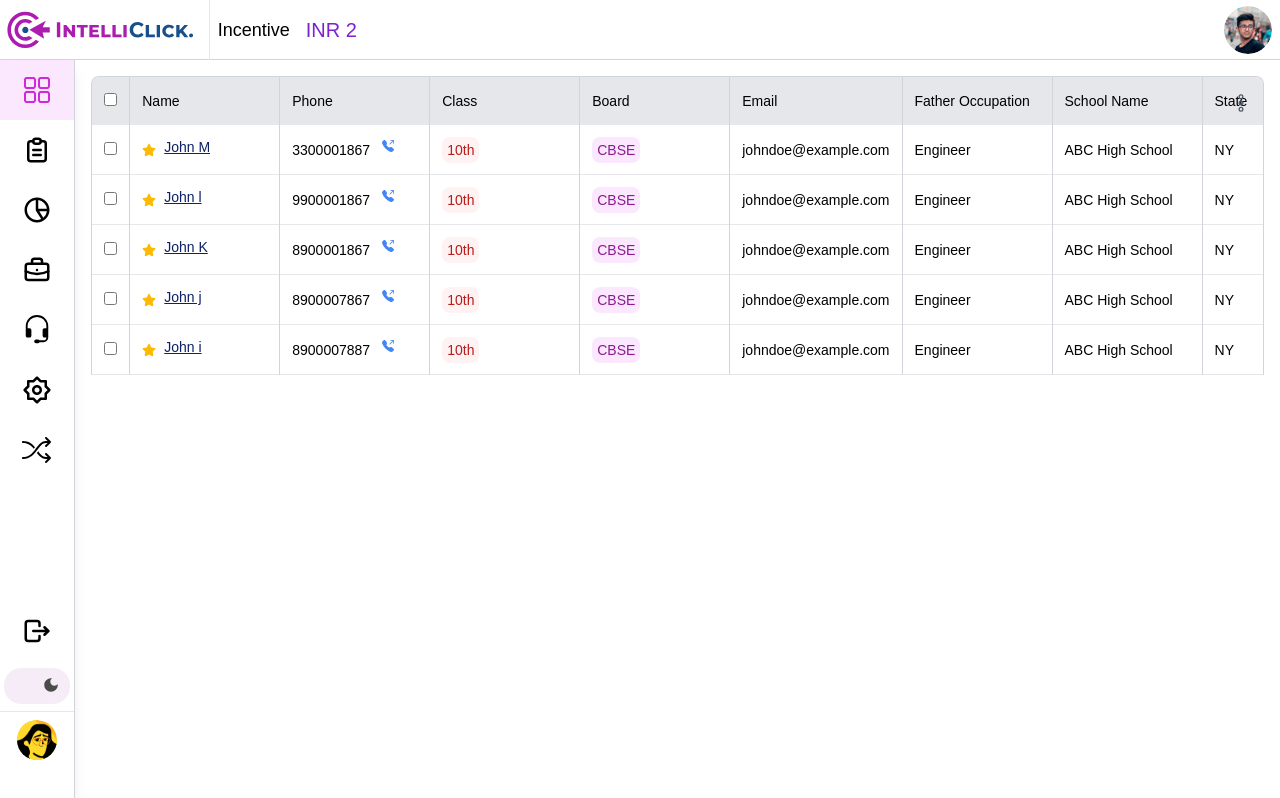
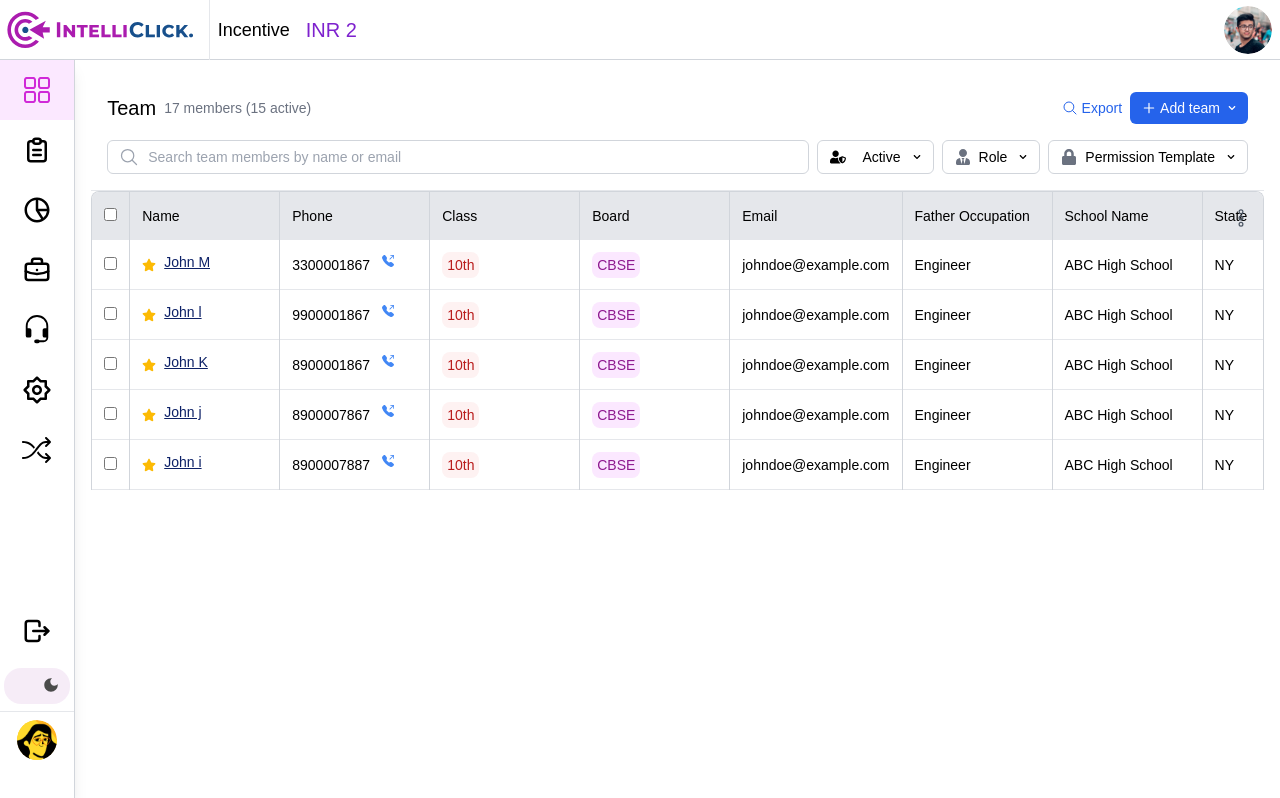
Before and after one commit to ashish2445/intelliclick-frontend-CRM, a Next.js app: page /dashboard/team in a window 1280 px wide. Built offline with nearby package versions, Linux system fonts and the light colour scheme.

Commit message:
added filters in team

```diff
--- a/src/app/dashboard/fields/page.tsx
+++ b/src/app/dashboard/fields/page.tsx
@@ -1,5 +1,5 @@
 import React from "react";
-import TeamContainer from "@/containers/teamContainer";
+import TeamContainer from "@/containers/team/teamContainer";
 import CreateFieldModal from "@/containers/root/createFieldModal";
 import FieldsSettingsPage from "@/containers/root/createField";
 
--- a/src/app/dashboard/team/page.tsx
+++ b/src/app/dashboard/team/page.tsx
@@ -1,5 +1,5 @@
 import React from "react";
-import TeamContainer from "@/containers/teamContainer";
+import TeamContainer from "@/containers/team/teamContainer";
 
 const App: React.FC = () => {
   return <TeamContainer />;
--- /dev/null
+++ b/src/components/MyDropdown.tsx
@@ -0,0 +1,117 @@
+'use client';
+import React, { useState, ReactNode, useEffect } from 'react';
+import { FaChevronDown } from 'react-icons/fa';
+
+interface DropdownOption {
+  value: string;
+  label: string;
+  icon?: ReactNode;
+  iconColor?: string;
+}
+
+interface MyDropdownProps {
+  options: DropdownOption[];
+  defaultValue?: string;
+  placeholder?: string;
+  icon?: ReactNode;
+  onSelect?: (value: string) => void;
+  className?: string;
+}
+
+const MyDropdown: React.FC<MyDropdownProps> = ({
+  options,
+  defaultValue,
+  placeholder = 'Select',
+  icon,
+  onSelect,
+  className = '',
+}) => {
+  const [isOpen, setIsOpen] = useState(false);
+  const [selectedValue, setSelectedValue] = useState<string | undefined>(defaultValue);
+
+  const toggleDropdown = () => {
+    setIsOpen(!isOpen);
+  };
+
+  const handleSelect = (option: DropdownOption) => {
+    setSelectedValue(option.value);
+    setIsOpen(false);
+    if (onSelect) onSelect(option.value);
+  };
+
+  const getSelectedOption = () => {
+    return options.find(option => option.value === selectedValue);
+  };
+
+  // Close dropdown when clicking outside
+  useEffect(() => {
+    const handleClickOutside = (event: MouseEvent) => {
+      const target = event.target as HTMLElement;
+      if (isOpen && !target.closest('.dropdown-container')) {
+        setIsOpen(false);
+      }
+    };
+
+    document.addEventListener('mousedown', handleClickOutside);
+    return () => {
+      document.removeEventListener('mousedown', handleClickOutside);
+    };
+  }, [isOpen]);
+
+  return (
+    <div className="relative dropdown-container">
+      <button
+        onClick={toggleDropdown}
+        className={`flex items-center gap-2 border border-gray-300 rounded-md px-3 py-1.5 text-sm bg-white hover:bg-gray-50 ${className}`}
+      >
+        {getSelectedOption() ? (
+          <>
+            {getSelectedOption()?.icon}
+            {getSelectedOption()?.label}
+          </>
+        ) : (
+          <>
+            {icon}
+            {placeholder}
+          </>
+        )}
+        <FaChevronDown className="h-2 w-2 ml-1" />
+      </button>
+
+      {isOpen && (
+        <div className="absolute mt-1 w-48 bg-white border border-gray-200 rounded-md shadow-lg z-10">
+          <div className="py-1">
+            {options.map((option) => (
+              <button
+                key={option.value}
+                onClick={() => handleSelect(option)}
+                className="flex items-center w-full px-4 py-2 text-sm text-gray-700 hover:bg-gray-100"
+              >
+                {/* Checkmark for selected item */}
+                <span className="w-4 h-4 mr-1 flex items-center justify-center">
+                  {selectedValue === option.value && (
+                    <svg xmlns="http://www.w3.org/2000/svg" className="h-4 w-4 text-blue-500" fill="none" viewBox="0 0 24 24" stroke="currentColor">
+                      <path strokeLinecap="round" strokeLinejoin="round" strokeWidth={2} d="M5 13l4 4L19 7" />
+                    </svg>
+                  )}
+                </span>
+
+                {/* Icon */}
+                {option.icon && (
+                  <span className={option.iconColor ? option.iconColor : ''}>
+                    {option.icon}
+                  </span>
+                )}
+
+                {/* Label */}
+                <span className="ml-2">{option.label}</span>
+              </button>
+            ))}
+          </div>
+        </div>
+      )}
+    </div>
+  );
+};
+
+export default MyDropdown;
--- a/src/containers/teamContainer.tsx
+++ b/src/containers/team/teamContainer.tsx
@@ -5,6 +5,7 @@ import { RootInstance } from "@/services/root.service";
 import { handleError } from "@/utils/helpers";
 import { AxiosError } from "axios";
 import { columns } from "@/utils/constants";
+import TeamFilters from "./teamFilters";
 
 const TeamContainer: React.FC = () => {
 
@@ -23,7 +24,12 @@ const TeamContainer: React.FC = () => {
   useEffect(() => {
     fetchTeam();
   }, []);
-  return <DynamicTable3 data={team} columns={columns} />;
+  return (
+    <div>
+      <TeamFilters />
+      <DynamicTable3 data={team} columns={columns} />
+    </div>
+  );
 };
 
 export default TeamContainer;
--- /dev/null
+++ b/src/containers/team/teamFilters.tsx
@@ -0,0 +1,125 @@
+'use client';
+// File: src/containers/TeamFilter/components/TeamHeader.tsx
+import React, { useState } from 'react';
+import { IoSearchOutline } from 'react-icons/io5';
+import { HiOutlinePlus } from 'react-icons/hi';
+import { FaChevronDown, FaUserTie, FaHeadset, FaUserShield, FaBullhorn, FaCheck, FaLock } from 'react-icons/fa';
+import MyDropdown from '@/components/MyDropdown';
+
+const TeamFilters = () => {
+  // State for selected values
+  const [selectedStatus, setSelectedStatus] = useState<string>('Active');
+  const [selectedRole, setSelectedRole] = useState<string>('');
+  const [selectedPermission, setSelectedPermission] = useState<string>('');
+
+  // Active Status dropdown options with icons
+  const activeStatusOptions = [
+    { value: 'All', label: 'All', icon: <FaUserShield className="h-4 w-4 mr-2" /> },
+    { value: 'Active', label: 'Active', icon: <FaUserShield className="h-4 w-4 mr-2" /> },
+    { value: 'Inactive', label: 'Inactive', icon: <FaUserShield className="h-4 w-4 mr-2" /> },
+  ];
+
+  // Role dropdown options
+  const roleOptions = [
+    { value: 'All', label: 'All', icon: <FaUserShield className="h-4 w-4 mr-2" /> },
+    { value: 'root', label: 'Root', icon: <FaUserShield className="h-4 w-4 mr-2" /> },
+    { value: 'admin', label: 'Admin', icon: <FaUserShield className="h-4 w-4 mr-2" /> },
+    { value: 'manager', label: 'Manager', icon: <FaUserTie className="h-4 w-4 mr-2" /> },
+    { value: 'caller', label: 'Caller', icon: <FaHeadset className="h-4 w-4 mr-2" /> },
+    { value: 'marketing', label: 'Marketing', icon: <FaBullhorn className="h-4 w-4 mr-2" /> }
+  ];
+
+  // Permission Template dropdown options
+  const permissionTemplateOptions = [
+    { value: 'all', label: 'All', icon: <FaLock className="h-4 w-4 mr-2" /> },
+    { value: 'default-caller', label: 'Default Caller Permissions', icon: <FaLock className="h-4 w-4 mr-2" /> },
+    { value: 'default-manager', label: 'Default Manager Permissions', icon: <FaLock className="h-4 w-4 mr-2" /> },
+    { value: 'default-admin', label: 'Default Admin Permissions', icon: <FaLock className="h-4 w-4 mr-2" /> },
+    { value: 'default-root', label: 'Default Root Permissions', icon: <FaLock className="h-4 w-4 mr-2" /> }
+  ];
+
+  const handleActiveStatusChange = (value: string) => {
+    setSelectedStatus(value);
+    console.log('Active status changed:', value);
+  };
+
+  const handleRoleChange = (value: string) => {
+    setSelectedRole(value);
+    console.log('Role changed:', value);
+  };
+
+  const handlePermissionChange = (value: string) => {
+    setSelectedPermission(value);
+    console.log('Permission template changed:', value);
+  };
+
+  return (
+    <div className="bg-white border-b">
+      <div className="p-4">
+        <div className="flex justify-between items-center mb-4">
+          <div className="flex items-center gap-2">
+            <h1 className="text-xl font-medium">Team</h1>
+            <span className="text-gray-500 text-sm">17 members (15 active)</span>
+          </div>
+          <div className="flex gap-2">
+            <button className="text-blue-600 text-sm flex items-center gap-1">
+              <IoSearchOutline className="h-4 w-4" />
+              Export
+            </button>
+            <div className="relative">
+              <button className="bg-blue-600 text-white px-3 py-1.5 rounded-md text-sm flex items-center gap-1">
+                <HiOutlinePlus className="text-white" />
+                <span>Add team</span>
+                <FaChevronDown className="h-2 w-2 ml-1" />
+              </button>
+            </div>
+          </div>
+        </div>
+        <div className="flex items-center gap-2">
+          <div className="relative grow">
+            <div className="absolute inset-y-0 left-0 pl-3 flex items-center pointer-events-none">
+              <IoSearchOutline className="h-5 w-5 text-gray-400" />
+            </div>
+            <input
+              type="text"
+              placeholder="Search team members by name or email"
+              className="border border-gray-300 rounded-md w-full pl-10 pr-4 py-1.5 text-sm focus:outline-none focus:ring-1 focus:ring-blue-500 focus:border-blue-500"
+            />
+          </div>
+
+          {/* Filter controls - using the new MyDropdown component */}
+          <div className="flex items-center gap-2">
+            {/* Active status dropdown */}
+            <MyDropdown
+              options={activeStatusOptions}
+              defaultValue={selectedStatus}
+              placeholder="Active"
+              icon={<FaCheck className="h-4 w-4 text-gray-500" />}
+              onSelect={handleActiveStatusChange}
+            />
+
+            {/* Role dropdown */}
+            <MyDropdown
+              options={roleOptions}
+              defaultValue={selectedRole}
+              placeholder="Role"
+              icon={<FaUserTie className="h-4 w-4 text-gray-500" />}
+              onSelect={handleRoleChange}
+            />
+
+            {/* Permission Template dropdown */}
+            <MyDropdown
+              options={permissionTemplateOptions}
+              defaultValue={selectedPermission}
+              placeholder="Permission Template"
+              icon={<FaLock className="h-4 w-4 text-gray-500" />}
+              onSelect={handlePermissionChange}
+            />
+          </div>
+        </div>
+      </div>
+    </div>
+  );
+};
+
+export default TeamFilters;
```
